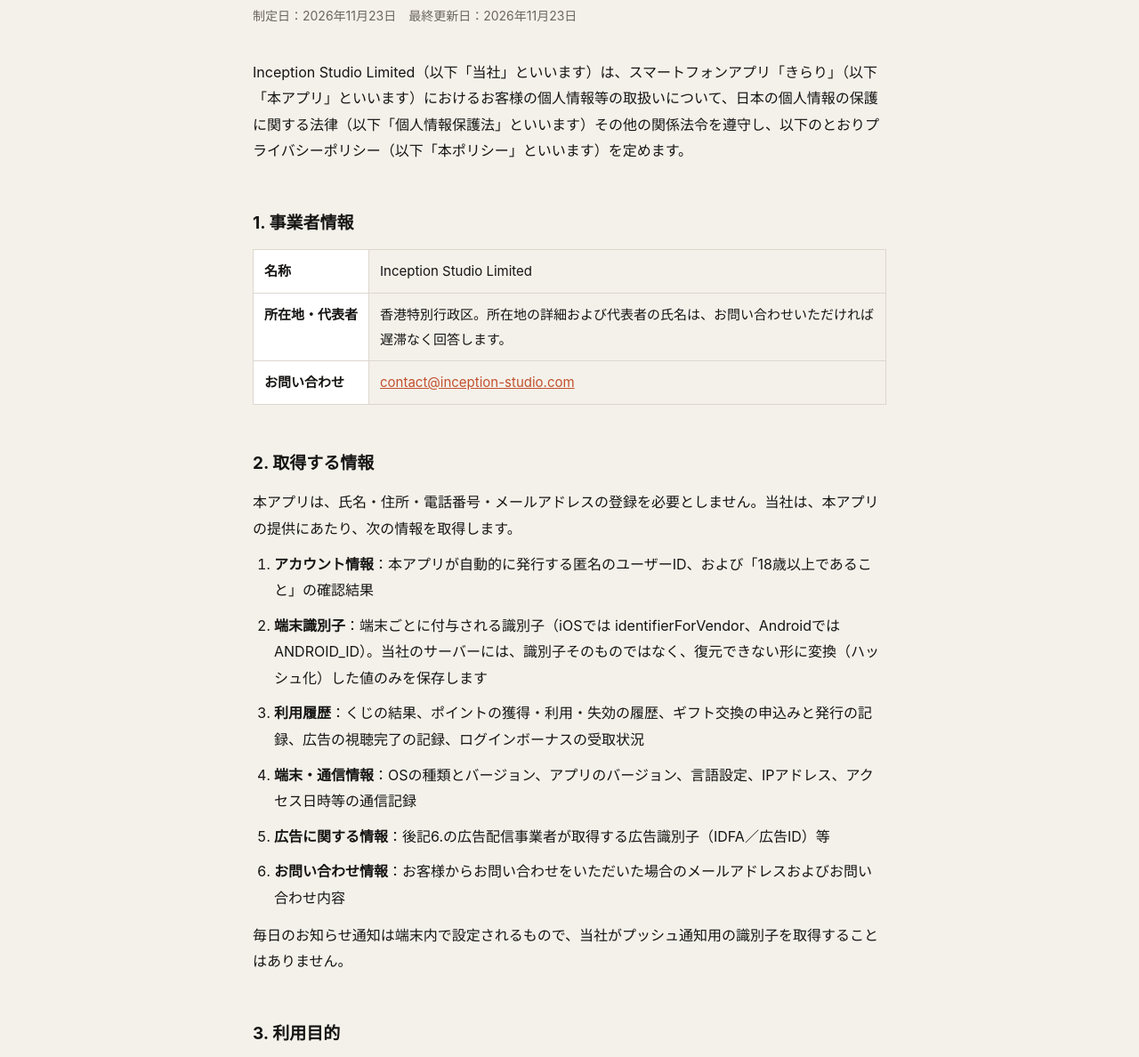
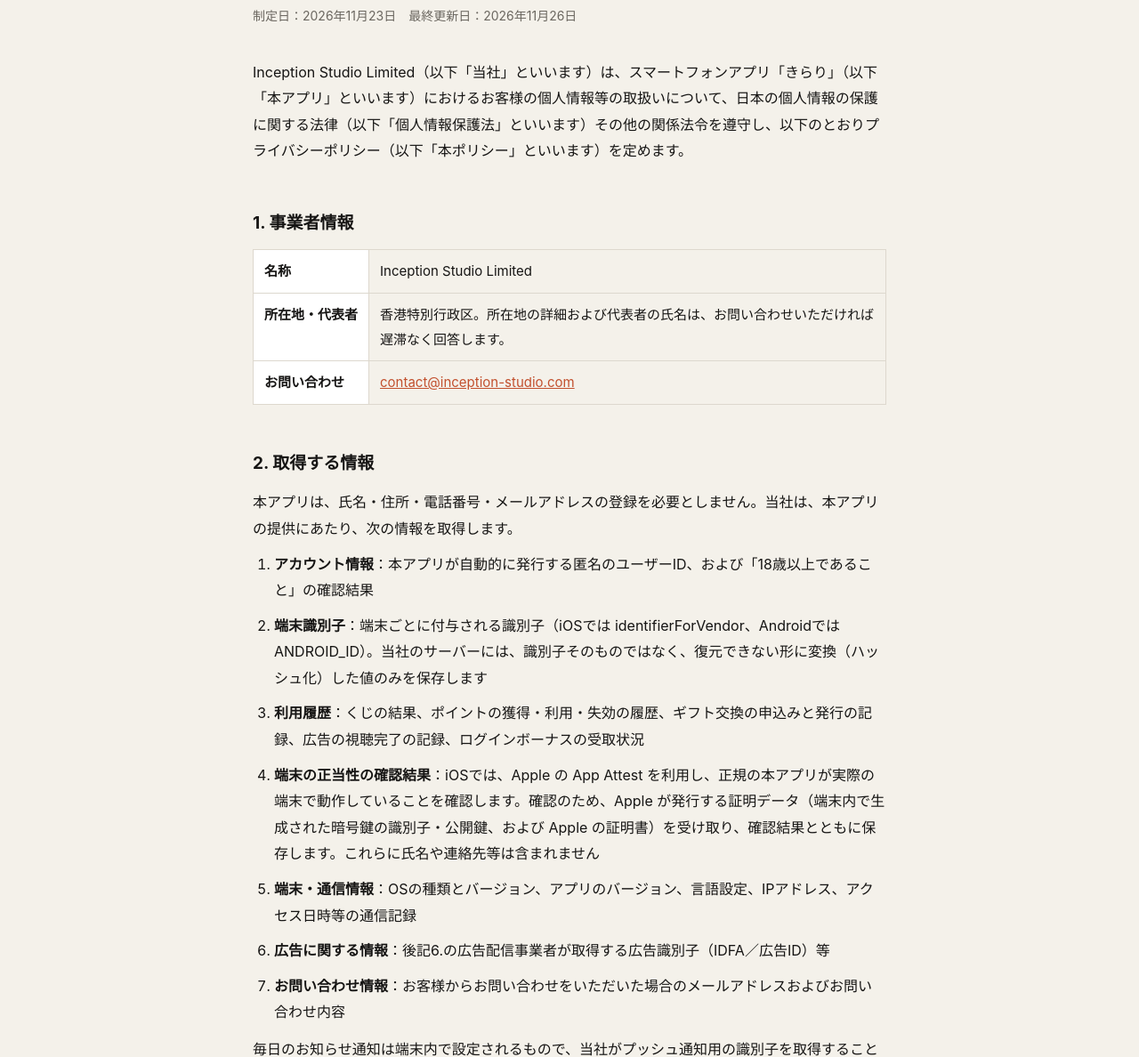
Before and after one commit to symphonist/inception-studio-website, a plain HTML site: page kirari/privacy/index.html in a window 1280 px wide. Shown: the part 126-1314 px from the top of the page at 89% size. Drawn offline with Linux system fonts and the light colour scheme.

Commit message:
きらり プライバシーポリシー：App Attest による端末の正当性確認を追記
Co-Authored-By: Claude Opus 5.5 <noreply@anthropic.com>

```diff
--- a/kirari/privacy/index.html
+++ b/kirari/privacy/index.html
@@ -11,7 +11,7 @@
 <header><div class="wrap"><a class="brand" href="/">Inception Studio</a></div></header>
 <main class="wrap">
 <h1>きらり プライバシーポリシー</h1>
-<p class="meta">制定日：2026年11月23日　最終更新日：2026年11月23日</p>
+<p class="meta">制定日：2026年11月23日　最終更新日：2026年11月26日</p>
 
 <p>Inception Studio Limited（以下「当社」といいます）は、スマートフォンアプリ「きらり」（以下「本アプリ」といいます）におけるお客様の個人情報等の取扱いについて、日本の個人情報の保護に関する法律（以下「個人情報保護法」といいます）その他の関係法令を遵守し、以下のとおりプライバシーポリシー（以下「本ポリシー」といいます）を定めます。</p>
 
@@ -28,6 +28,7 @@
 <li><b>アカウント情報</b>：本アプリが自動的に発行する匿名のユーザーID、および「18歳以上であること」の確認結果</li>
 <li><b>端末識別子</b>：端末ごとに付与される識別子（iOSでは identifierForVendor、Androidでは ANDROID_ID）。当社のサーバーには、識別子そのものではなく、復元できない形に変換（ハッシュ化）した値のみを保存します</li>
 <li><b>利用履歴</b>：くじの結果、ポイントの獲得・利用・失効の履歴、ギフト交換の申込みと発行の記録、広告の視聴完了の記録、ログインボーナスの受取状況</li>
+<li><b>端末の正当性の確認結果</b>：iOSでは、Apple の App Attest を利用し、正規の本アプリが実際の端末で動作していることを確認します。確認のため、Apple が発行する証明データ（端末内で生成された暗号鍵の識別子・公開鍵、および Apple の証明書）を受け取り、確認結果とともに保存します。これらに氏名や連絡先等は含まれません</li>
 <li><b>端末・通信情報</b>：OSの種類とバージョン、アプリのバージョン、言語設定、IPアドレス、アクセス日時等の通信記録</li>
 <li><b>広告に関する情報</b>：後記6.の広告配信事業者が取得する広告識別子（IDFA／広告ID）等</li>
 <li><b>お問い合わせ情報</b>：お客様からお問い合わせをいただいた場合のメールアドレスおよびお問い合わせ内容</li>
```
